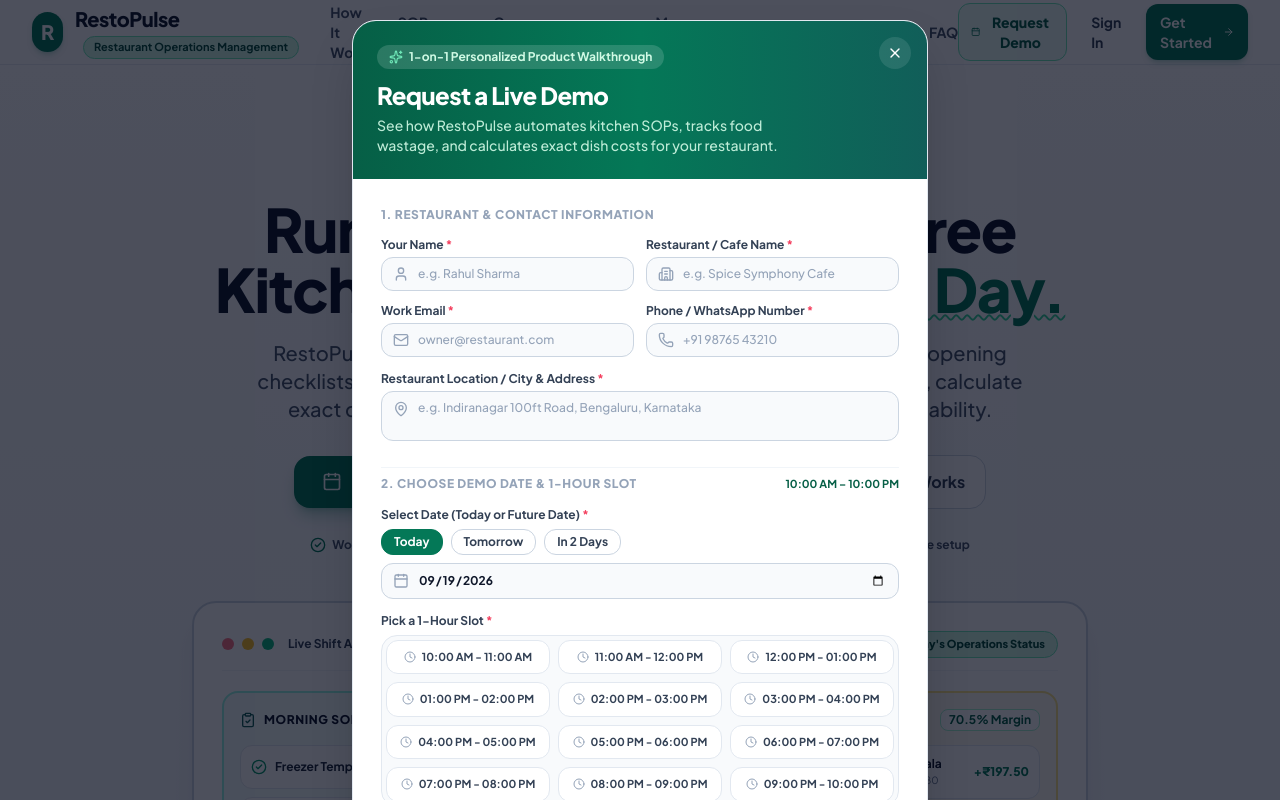
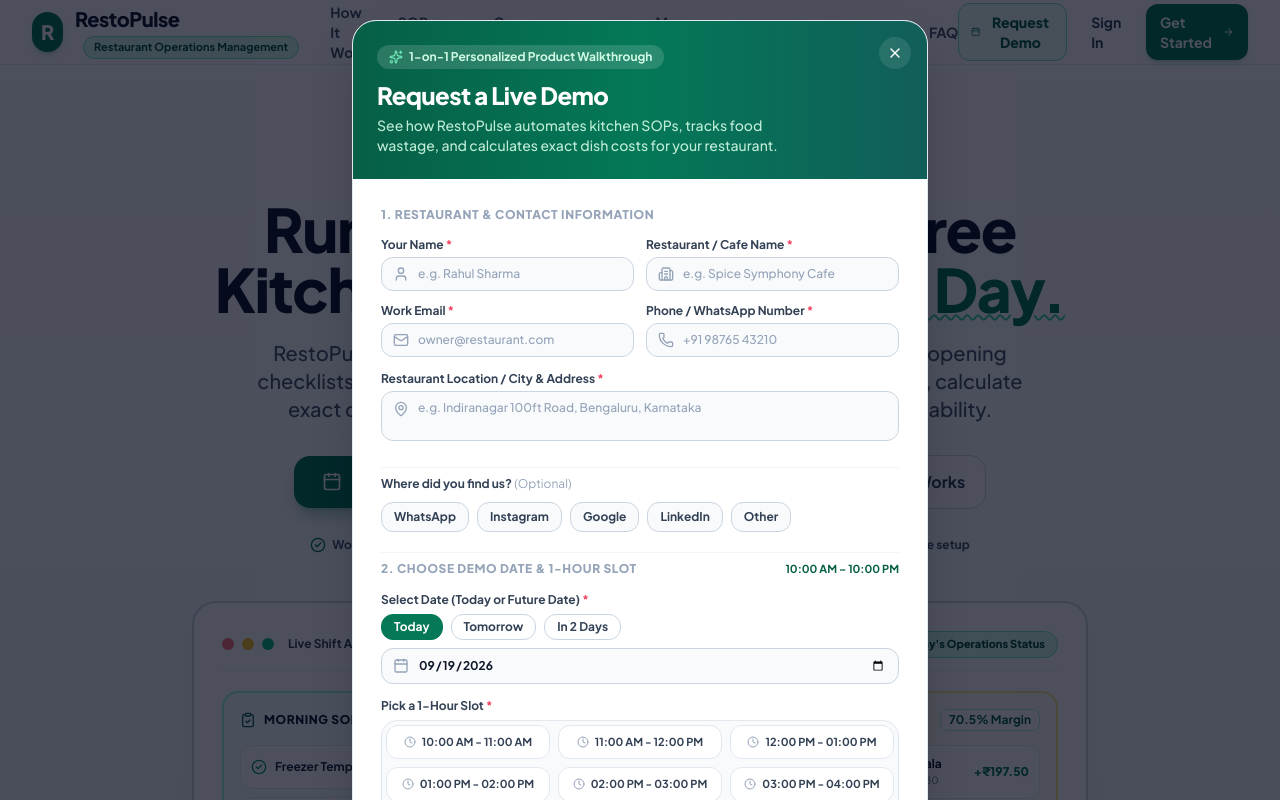
Before and after one commit to asmdspyder/restopulse, a Next.js app: page / in a window 1280 px wide. Both pictures are taken after a click on the button "Request a Live Demo". Shown: the top 800 px of the page. Built offline with nearby package versions, Linux system fonts and the light colour scheme.

Commit message:
Add 'Where did you find us' field with WhatsApp, Instagram, Google, LinkedIn, and custom Other option in Demo Request form

```diff
--- a/app/admin/demos/page.tsx
+++ b/app/admin/demos/page.tsx
@@ -31,6 +31,7 @@
   address: string;
   demoDate: string;
   demoSlot: string;
+  referralSource?: string | null;
   status: "pending" | "completed" | "cancelled";
   notes?: string | null;
   createdAt: string;
@@ -303,6 +304,14 @@
                           <Building className="w-4 h-4 text-emerald-400 shrink-0" />
                           <span className="text-sm text-white font-extrabold">{d.restaurantName}</span>
                         </div>
+                        {d.referralSource && (
+                          <div className="mt-1.5">
+                            <span className="inline-flex items-center gap-1 px-2 py-0.5 rounded-md bg-emerald-950/80 border border-emerald-800/80 text-emerald-300 text-[10px] font-bold">
+                              <span className="text-emerald-400">Via:</span>
+                              <span className="text-white">{d.referralSource}</span>
+                            </span>
+                          </div>
+                        )}
                         {d.notes && (
                           <div className="text-[11px] text-slate-400 font-normal mt-1 bg-slate-950 p-1.5 rounded-lg border border-slate-800 max-w-xs">
                             💬 {d.notes}
--- a/app/admin/page.tsx
+++ b/app/admin/page.tsx
@@ -251,7 +251,14 @@
               <tbody className="divide-y divide-slate-800">
                 {demos.slice(0, 5).map((d) => (
                   <tr key={d.id} className="hover:bg-slate-800/40 transition">
-                    <td className="py-3.5 px-4 font-bold text-white">{d.restaurantName}</td>
+                    <td className="py-3.5 px-4 font-bold text-white">
+                      <div>{d.restaurantName}</div>
+                      {d.referralSource && (
+                        <span className="inline-block mt-1 text-[10px] font-semibold text-emerald-400 bg-emerald-950/80 px-1.5 py-0.5 rounded border border-emerald-800/80">
+                          Via: {d.referralSource}
+                        </span>
+                      )}
+                    </td>
                     <td className="py-3.5 px-4">
                       <div className="font-semibold text-slate-200">{d.name}</div>
                       <div className="text-[11px] text-slate-500">{d.phone} • {d.email}</div>
--- a/app/api/demo-request/route.ts
+++ b/app/api/demo-request/route.ts
@@ -12,6 +12,7 @@
       address,
       demoDate,
       demoSlot,
+      referralSource,
       notes,
     } = body;
 
@@ -46,6 +47,7 @@
       address,
       demoDate,
       demoSlot,
+      referralSource: typeof referralSource === "string" ? referralSource.trim() : undefined,
       notes,
     });
 
--- a/components/landing/request-demo-modal.tsx
+++ b/components/landing/request-demo-modal.tsx
@@ -37,6 +37,14 @@
   { id: "21-22", label: "09:00 PM - 10:00 PM", startHour: 21 },
 ];
 
+const REFERRAL_OPTIONS = [
+  { id: "whatsapp", label: "WhatsApp" },
+  { id: "instagram", label: "Instagram" },
+  { id: "google", label: "Google" },
+  { id: "linkedin", label: "LinkedIn" },
+  { id: "other", label: "Other" },
+];
+
 export default function RequestDemoModal({ isOpen, onClose }: RequestDemoModalProps) {
   const [name, setName] = useState("");
   const [email, setEmail] = useState("");
@@ -45,6 +53,8 @@
   const [address, setAddress] = useState("");
   const [selectedDate, setSelectedDate] = useState("");
   const [selectedSlot, setSelectedSlot] = useState("");
+  const [referralSource, setReferralSource] = useState("");
+  const [otherSourceDetail, setOtherSourceDetail] = useState("");
   const [submitting, setSubmitting] = useState(false);
   const [errorMessage, setErrorMessage] = useState("");
   const [isSuccess, setIsSuccess] = useState(false);
@@ -56,6 +66,8 @@
       const localDate = now.toISOString().split("T")[0];
       setSelectedDate(localDate);
       setSelectedSlot("");
+      setReferralSource("");
+      setOtherSourceDetail("");
       setErrorMessage("");
       setIsSuccess(false);
     }
@@ -110,6 +122,11 @@
       return;
     }
 
+    const finalReferralSource =
+      referralSource === "Other"
+        ? (otherSourceDetail.trim() ? `Other: ${otherSourceDetail.trim()}` : "Other")
+        : referralSource;
+
     setSubmitting(true);
     try {
       const res = await fetch("/api/demo-request", {
@@ -123,6 +140,7 @@
           address: address.trim(),
           demoDate: selectedDate,
           demoSlot: selectedSlot,
+          referralSource: finalReferralSource,
         }),
       });
 
@@ -147,6 +165,8 @@
     setRestaurantName("");
     setAddress("");
     setSelectedSlot("");
+    setReferralSource("");
+    setOtherSourceDetail("");
     setErrorMessage("");
     onClose();
   };
@@ -212,6 +232,16 @@
                 <span className="text-slate-500 font-semibold">Email:</span>
                 <span className="font-bold text-slate-800">{email}</span>
               </div>
+              {referralSource && (
+                <div className="flex items-center justify-between">
+                  <span className="text-slate-500 font-semibold">Found Us Via:</span>
+                  <span className="font-bold text-emerald-800">
+                    {referralSource === "Other" && otherSourceDetail.trim()
+                      ? otherSourceDetail.trim()
+                      : referralSource}
+                  </span>
+                </div>
+              )}
             </div>
 
             <div className="p-3 bg-emerald-50 border border-emerald-200 rounded-xl text-[11px] text-emerald-900 font-medium">
@@ -330,6 +360,52 @@
                   />
                 </div>
               </div>
+            </div>
+
+            {/* Where did you find us? */}
+            <div className="space-y-2.5 pt-2 border-t border-slate-100">
+              <label className="block text-xs font-bold text-slate-700">
+                Where did you find us? <span className="text-slate-400 font-normal">(Optional)</span>
+              </label>
+
+              <div className="flex flex-wrap items-center gap-2">
+                {REFERRAL_OPTIONS.map((opt) => {
+                  const isSelected = referralSource === opt.label;
+                  return (
+                    <button
+                      key={opt.id}
+                      type="button"
+                      onClick={() => {
+                        setReferralSource(opt.label);
+                        if (opt.label !== "Other") {
+                          setOtherSourceDetail("");
+                        }
+                      }}
+                      className={`px-3 py-1.5 rounded-xl text-xs font-bold border transition cursor-pointer flex items-center gap-1.5 ${
+                        isSelected
+                          ? "bg-emerald-700 text-white border-emerald-700 shadow-xs ring-2 ring-emerald-600/30"
+                          : "bg-slate-50 text-slate-700 border-slate-300 hover:bg-slate-100 hover:border-slate-400"
+                      }`}
+                    >
+                      <span>{opt.label}</span>
+                    </button>
+                  );
+                })}
+              </div>
+
+              {referralSource === "Other" && (
+                <div className="pt-1 animate-in fade-in duration-150">
+                  <input
+                    type="text"
+                    required
+                    placeholder="Please specify where you found us (e.g. YouTube, Expo, Friend recommendation)..."
+                    value={otherSourceDetail}
+                    onChange={(e) => setOtherSourceDetail(e.target.value)}
+                    className="w-full px-3 py-2 text-xs rounded-xl bg-slate-50 border border-slate-300 text-slate-900 placeholder-slate-400 focus:bg-white focus:outline-hidden focus:border-emerald-600 focus:ring-2 focus:ring-emerald-600/20 transition font-medium"
+                    autoFocus
+                  />
+                </div>
+              )}
             </div>
 
             {/* Step 2: Date & 1-Hour Time Slot Selection */}
--- a/lib/db/index.ts
+++ b/lib/db/index.ts
@@ -456,10 +456,13 @@
           demo_date VARCHAR(50) NOT NULL,
           demo_slot VARCHAR(100) NOT NULL,
           status VARCHAR(50) DEFAULT 'pending' NOT NULL,
+          referral_source VARCHAR(255),
           notes TEXT,
           created_at TIMESTAMPTZ DEFAULT NOW() NOT NULL,
           updated_at TIMESTAMPTZ DEFAULT NOW() NOT NULL
         );
+
+        ALTER TABLE demo_requests ADD COLUMN IF NOT EXISTS referral_source VARCHAR(255);
 
         CREATE INDEX IF NOT EXISTS idx_demo_requests_status ON demo_requests(status);
         CREATE INDEX IF NOT EXISTS idx_demo_requests_created_at ON demo_requests(created_at DESC);
--- a/lib/db/schema.ts
+++ b/lib/db/schema.ts
@@ -619,6 +619,7 @@
     demoDate: varchar("demo_date", { length: 50 }).notNull(), // 'YYYY-MM-DD'
     demoSlot: varchar("demo_slot", { length: 100 }).notNull(), // '10:00 AM - 11:00 AM'
     status: varchar("status", { length: 50 }).default("pending").notNull(), // 'pending' | 'completed' | 'cancelled'
+    referralSource: varchar("referral_source", { length: 255 }),
     notes: text("notes"),
     createdAt: timestamp("created_at", { withTimezone: true }).defaultNow().notNull(),
     updatedAt: timestamp("updated_at", { withTimezone: true }).defaultNow().notNull(),
--- a/lib/services/admin.ts
+++ b/lib/services/admin.ts
@@ -351,6 +351,7 @@
   address: string;
   demoDate: string;
   demoSlot: string;
+  referralSource?: string;
   notes?: string;
 }) {
   const [created] = await db
@@ -363,6 +364,7 @@
       address: data.address.trim(),
       demoDate: data.demoDate.trim(),
       demoSlot: data.demoSlot.trim(),
+      referralSource: data.referralSource?.trim() || null,
       notes: data.notes?.trim() || null,
       status: "pending",
     })
@@ -387,7 +389,8 @@
         ilike(demoRequests.email, s),
         ilike(demoRequests.phone, s),
         ilike(demoRequests.restaurantName, s),
-        ilike(demoRequests.address, s)
+        ilike(demoRequests.address, s),
+        ilike(demoRequests.referralSource, s)
       )
     );
   }
```
